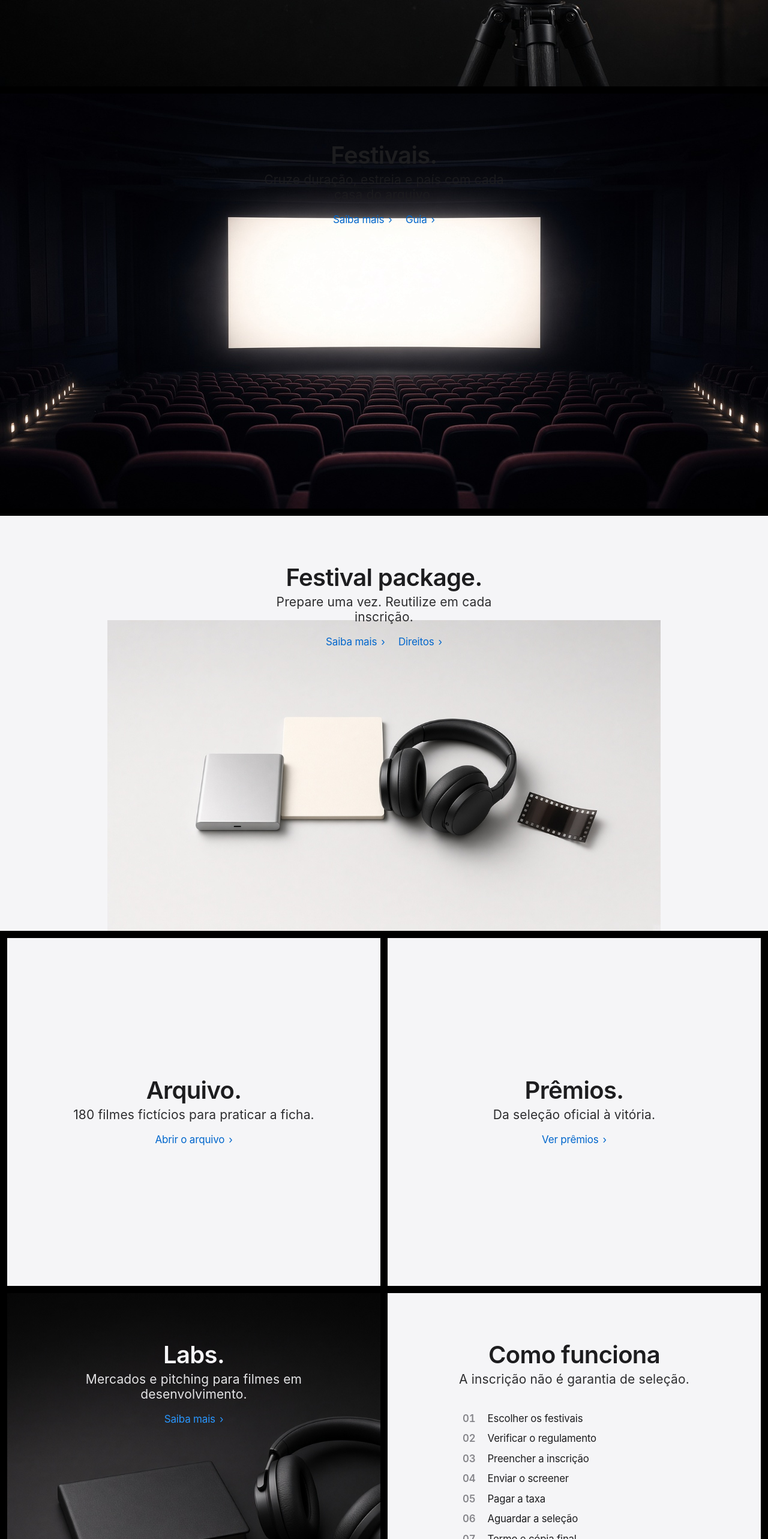
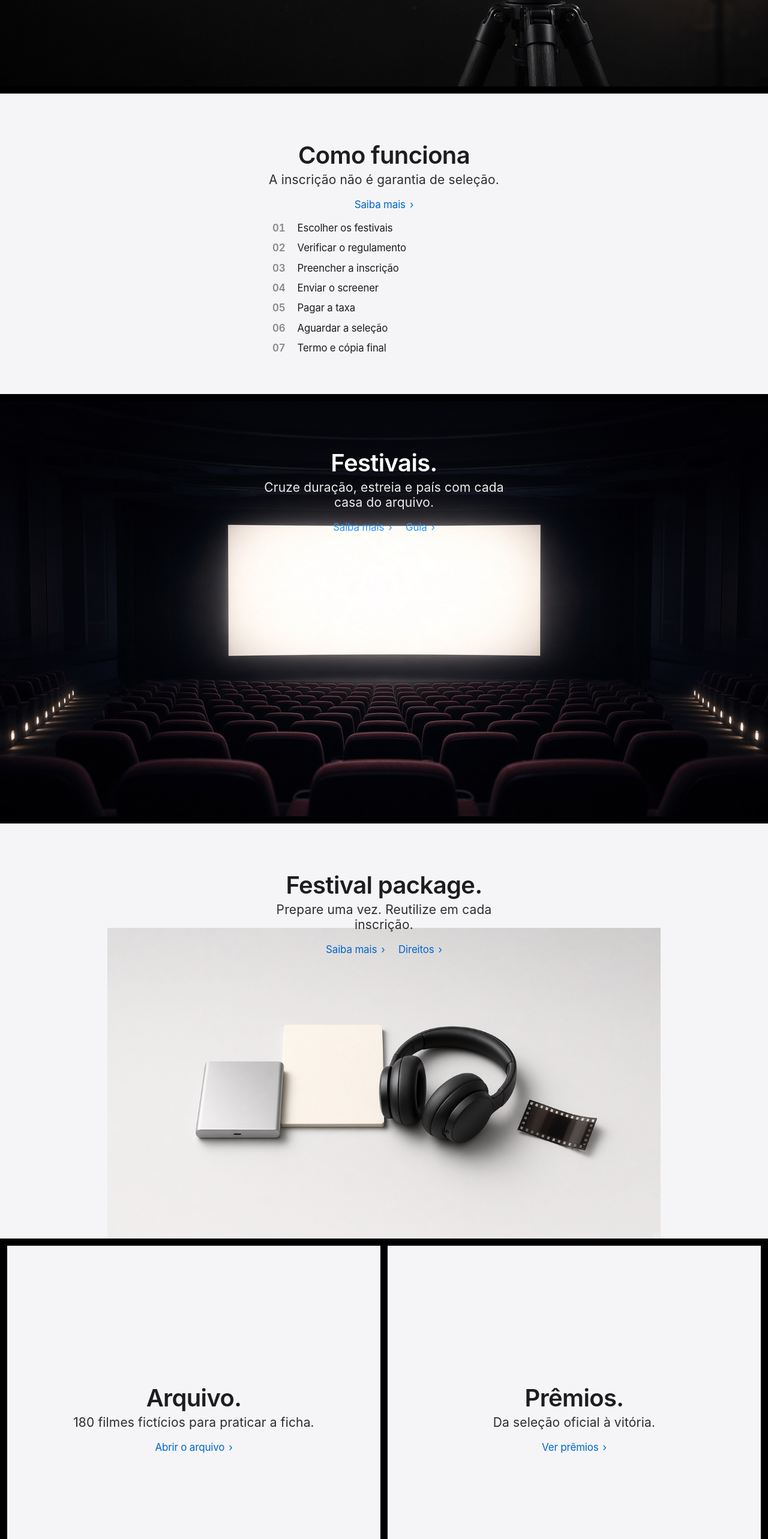
Before and after one commit to lorenasamuel-rgb/sfdev-3692112, a React (Vite) app in the folder src/app/: page / in a window 1280 px wide. Shown: the part 858-3424 px from the top of the page at 60% size. Built offline with nearby package versions, Linux system fonts and the light colour scheme.

Commit message:
Move How it works to the top of home and use white type on Festivals.
The process list now sits as a full-width unit under the hero, and the Festivals copy is white so it reads on the cinema still.

Co-authored-by: lorenasamuel-rgb <lorenasamuel-rgb@users.noreply.github.com>

```diff
--- a/src/app/src/index.css
+++ b/src/app/src/index.css
@@ -1028,15 +1028,15 @@ label.check input {
 
 .unit-festivals {
   background-image: url('/images/festivals.png');
-  color: var(--ink);
+  color: #fff;
 }
 
 .unit-festivals .unit-subhead {
-  opacity: 0.86;
+  opacity: 0.92;
 }
 
 .unit-festivals .unit-links a {
-  color: var(--blue);
+  color: var(--blue-dark);
 }
 
 .unit-package {
@@ -1047,9 +1047,9 @@ label.check input {
 }
 
 .unit-package .unit-links a,
+.unit-steps .unit-links a,
 .tile-rights .unit-links a,
 .tile-submissions .unit-links a,
-.tile-steps .unit-links a,
 .tile-archive .unit-links a,
 .tile-awards .unit-links a {
   color: var(--blue);
@@ -1073,9 +1073,9 @@ label.check input {
   border-radius: 0;
 }
 
+.unit-steps,
 .tile-rights,
 .tile-submissions,
-.tile-steps,
 .tile-archive,
 .tile-awards {
   background: var(--paper-2);
@@ -1098,11 +1098,18 @@ label.check input {
 }
 
 .tile-labs {
+  grid-column: 1 / -1;
   background-image: linear-gradient(180deg, rgba(0, 0, 0, 0.45) 0%, transparent 50%), url('/images/labs.png');
 }
 
-.tile-steps {
+.unit-steps {
   align-content: start;
+  min-height: auto;
+  padding-bottom: 1.5rem;
+}
+
+.unit-steps .unit-copy {
+  padding-bottom: 0.85rem;
 }
 
 .home-steps {
@@ -1386,14 +1393,6 @@ label.check input {
   .unit-hero .unit-links {
     justify-content: center;
   }
-
-  .unit-festivals {
-    color: #f5f5f7;
-  }
-
-  .unit-festivals .unit-links a {
-    color: var(--blue-dark);
-  }
 }
 
 @media (prefers-reduced-motion: reduce) {
--- a/src/app/src/pages/HomePage.jsx
+++ b/src/app/src/pages/HomePage.jsx
@@ -23,6 +23,24 @@ export function HomePage() {
             <More href="#/arquivo">{t('home.ctaArchive')}</More>
           </div>
         </div>
+      </section>
+
+      <section className="unit unit-steps">
+        <div className="unit-copy">
+          <h2>{t('home.how')}</h2>
+          <p className="unit-subhead">{t('home.unitHowSub')}</p>
+          <div className="unit-links">
+            <More href="#/guia">{t('home.learnMore')}</More>
+          </div>
+        </div>
+        <ol className="home-steps">
+          {stepDefinitions.map((step) => (
+            <li key={step.id}>
+              <span>{String(step.number).padStart(2, '0')}</span>
+              {t(`steps.${step.id}.title`)}
+            </li>
+          ))}
+        </ol>
       </section>
 
       <section className="unit unit-festivals">
@@ -75,20 +93,6 @@ export function HomePage() {
             </div>
           </div>
         </article>
-        <article className="tile tile-steps">
-          <div className="unit-copy">
-            <h2>{t('home.how')}</h2>
-            <p className="unit-subhead">{t('home.unitHowSub')}</p>
-          </div>
-          <ol className="home-steps">
-            {stepDefinitions.map((step) => (
-              <li key={step.id}>
-                <span>{String(step.number).padStart(2, '0')}</span>
-                {t(`steps.${step.id}.title`)}
-              </li>
-            ))}
-          </ol>
-        </article>
       </div>
 
       <section className="unit unit-finale">
```
